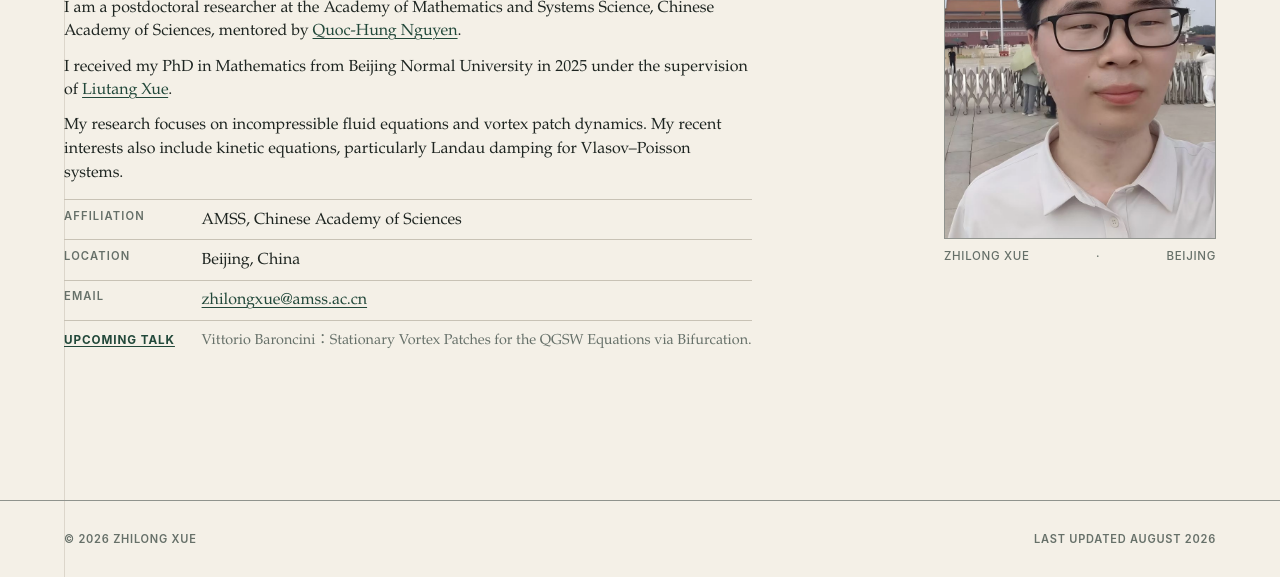
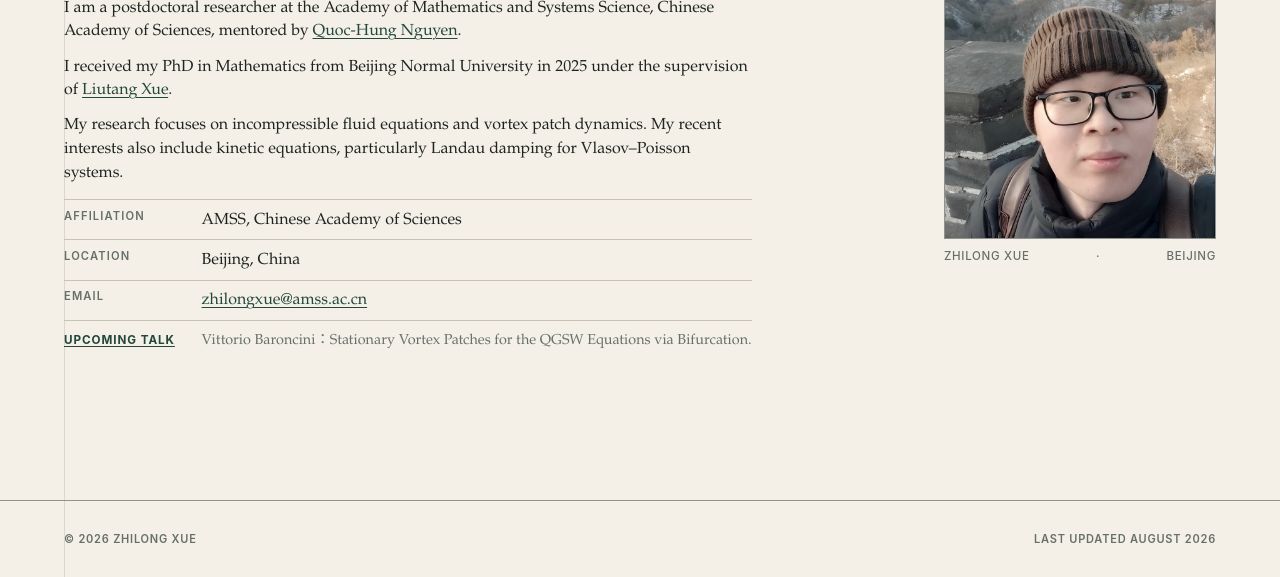
Before and after one commit to zhilongxue98/zhilongxue98.github.io, a website built with Vite: page index.html in a window 1280 px wide. Shown: the part 223-800 px from the top of the page. Built offline with nearby package versions, Linux system fonts and the light colour scheme.

Commit message:
Update index.html

```diff
--- a/index.html
+++ b/index.html
@@ -70,7 +70,7 @@
           <div class="home-news" id="news"><a class="text-link" href="http://www.amss.ac.cn/mzxsbg/202608/t20260831_8272241.html">Upcoming talk</a><p>Vittorio Baroncini：Stationary Vortex Patches for the QGSW Equations via Bifurcation.</p></div>
         </div>
         <figure class="portrait-figure">
-          <img src="zhilong2026-08.jpg" width="1080" height="1080" alt="Portrait of Zhilong Xue">
+          <img src="zhilong2025-12.jpg" width="1080" height="1080" alt="Portrait of Zhilong Xue">
           <figcaption>Zhilong Xue <span aria-hidden="true">·</span> Beijing</figcaption>
         </figure>
       </header>
```
